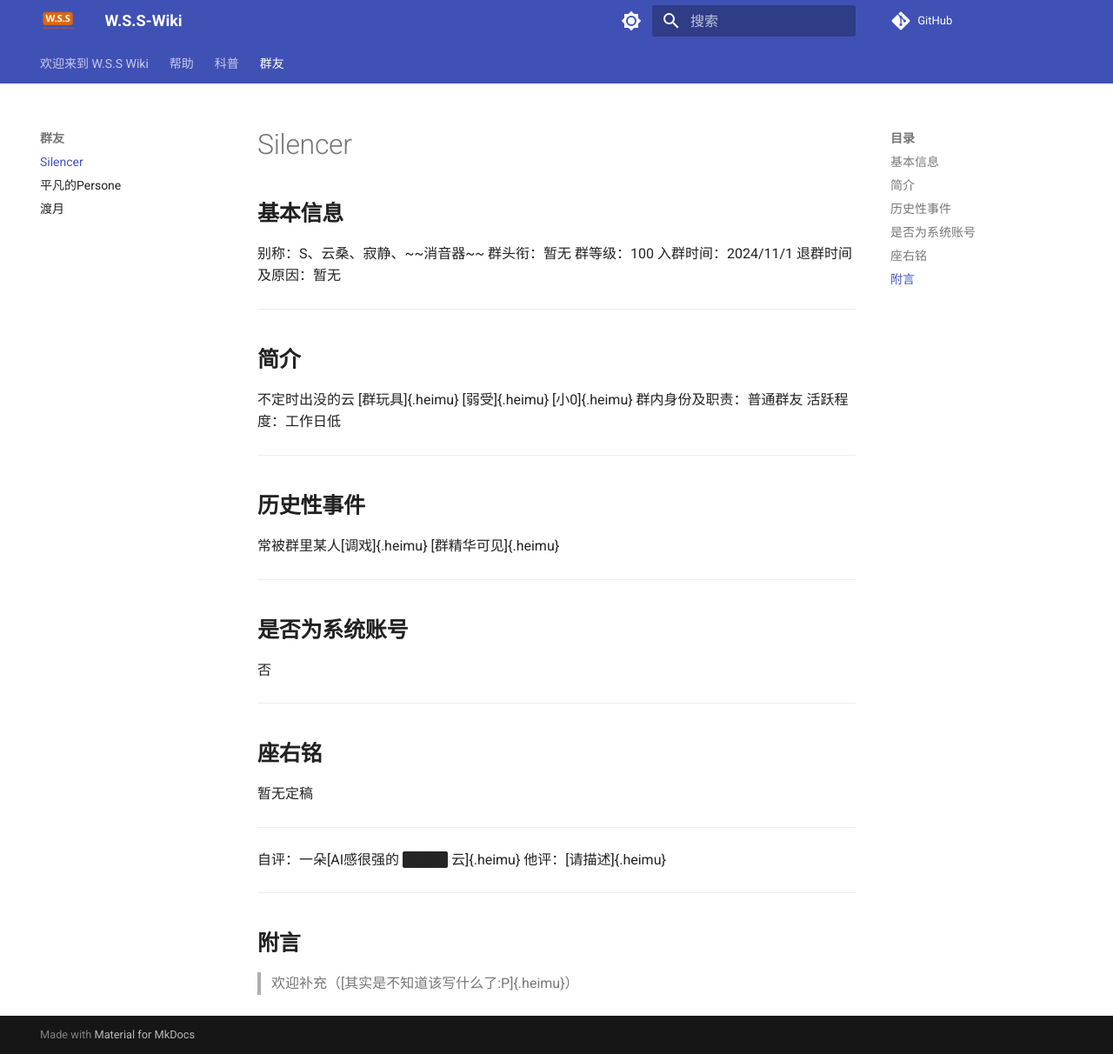
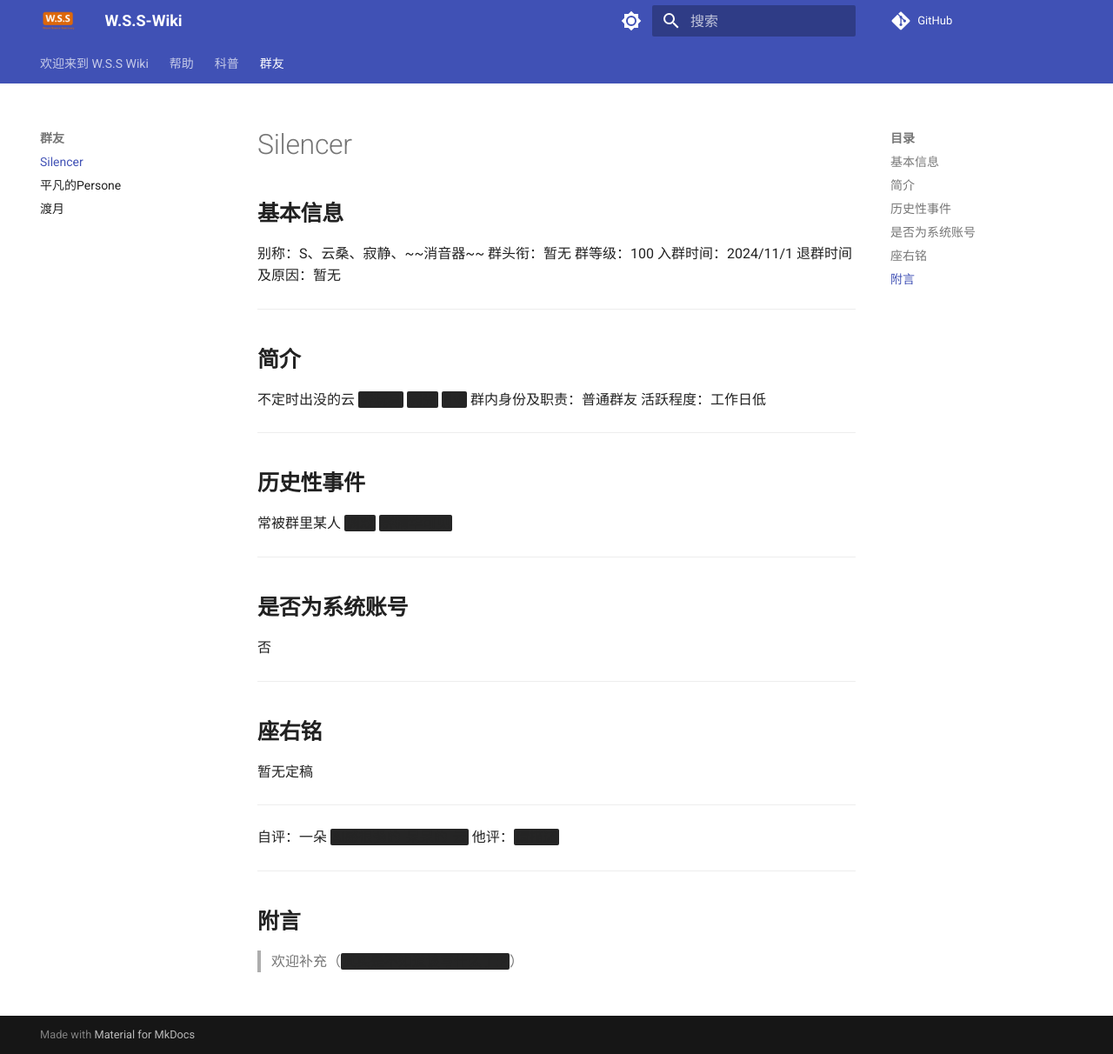
Before and after one commit to CHINAGUOGE/W.S.S-Wiki, an MkDocs documentation site: the page built from docs/群友/Silencer.md, in a window 1280 px wide and 1212 px high. Shown: the whole window at 87% size. Built offline with MkDocs 1.6.1 and Material for MkDocs 9.7.7, drawn with Linux system fonts in a browser that asks for light colours; comment, search, counter and statistics services are not loaded.

Commit message:
[fix]修复黑幕显示问题

```diff
--- a/docs/群友/Silencer.md
+++ b/docs/群友/Silencer.md
@@ -12,7 +12,7 @@
 
 ## **简介**
 
-不定时出没的云 [群玩具]{.heimu} [弱受]{.heimu} [小0]{.heimu}
+不定时出没的云 <span class="heimu">群玩具</span> <span class="heimu">弱受</span> <span class="heimu">小0</span>
 群内身份及职责：普通群友
 活跃程度：工作日低
 
@@ -20,7 +20,7 @@
 
 ## **历史性事件**
 
-常被群里某人[调戏]{.heimu} [群精华可见]{.heimu}
+常被群里某人 <span class="heimu">调戏</span> <span class="heimu">群精华可见</span>
 
 ---
 
@@ -36,11 +36,11 @@
 
 ---
 
-自评：一朵[AI感很强的 <span class="heimu">呆呆的</span> 云]{.heimu}
-他评：[请描述]{.heimu}
+自评：一朵 <span class="heimu">AI感很强的 <span class="heimu">呆呆的</span> 云</span>
+他评：<span class="heimu">请描述</span>
 
 ---
 
 ## **附言**
 
-> 欢迎补充（[其实是不知道该写什么了:P]{.heimu}）
+> 欢迎补充（<span class="heimu">其实是不知道该写什么了:P</span>）
```
